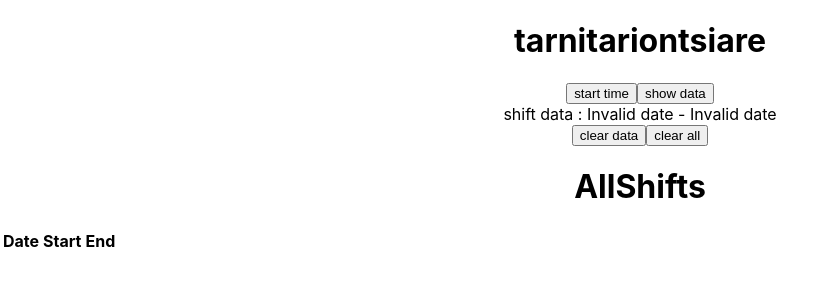
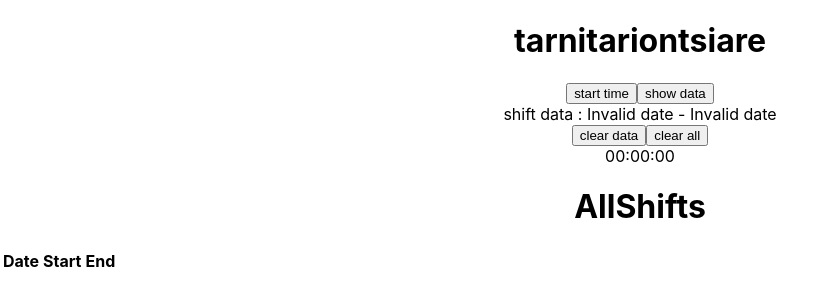
Before and after one commit to leeya018/shift-sign, a React (Create React App) app: page / in a window 1280 px wide. Shown: the top 306 px of the page, without its empty margins (0-835 px from the left). Built offline with nearby package versions, Linux system fonts and the light colour scheme.

Commit message:
timer is running and show a string representation

```diff
--- a/src/App.jsx
+++ b/src/App.jsx
@@ -3,7 +3,6 @@ import './App.css';
 import moment from 'moment'
 
 import AllShifts from './AllShifts'
-import { clear } from '@testing-library/user-event/dist/clear';
 
 let timeInterval = null
 
@@ -15,6 +14,9 @@ function App() {
   const [start, setStart] = useState('')
   const [end, setEnd] = useState('')
   const [timer, setTimer] = useState(0)
+  const [stop, setStop] = useState(false)
+  const [timerStr, setTimerStr] = useState("00:00:00")
+
 
 
   // useEffect(() => {
@@ -43,13 +45,29 @@ function App() {
   //  }, [inShift])
 
   useEffect(() => {
-    if(localStorage.getItem(TIME_OBJ_NAME) == undefined){
-      localStorage.setItem(TIME_OBJ_NAME,"{}")
+    if (localStorage.getItem(TIME_OBJ_NAME) == undefined) {
+      localStorage.setItem(TIME_OBJ_NAME, "{}")
     }
   }, [])
 
+  useEffect(() => {
+    if(stop){
+      setTimer(0)
+      setTimeout(() => {
+        setStop(false)
+      }, 1000);
+    }
+    if (timer && !stop) {
+      setTimeout(() => {
+        setTimer(timer + 1)
+      }, 1000);
+      updateTimerStr(timer)
+    }
+  }, [timer])
 
-  function fetchData(){
+
+
+  function fetchData() {
     let today = new Date()
     let timestr = localStorage.getItem(TIME_OBJ_NAME)
     let timeObject = JSON.parse(timestr)
@@ -57,70 +75,54 @@ function App() {
     setEnd(timeObject[moment(today).format('l')]["end"])
 
   }
-  function clearData(){
-    localStorage.setItem(TIME_OBJ_NAME,'')
-    localStorage.setItem('inShift',false)
+  function clearData() {
+    localStorage.setItem(TIME_OBJ_NAME, '')
+    localStorage.setItem('inShift', false)
   }
-  function clearAll(){
+  function clearAll() {
     localStorage.clear()
   }
 
-  // function startTimer(time){
-  //   setTimer(moment(new Date()).format('LTS'))
-  //   timeInterval = setInterval(() => {
-  //     var timer = duration, minutes, seconds;
-  //     let currTime = moment(new Date()).format('LTS') // change by moment
-  //     setTimer(currTime)
-  //   }, 1000);
 
-    function startTimer() {
-      timeInterval = setInterval(function () {
-      setTimer(timer + 1)
-      }, 1000);
-
-  }
-
-  function stopTimer(){
-    clearInterval(timeInterval)
-    setTimer(0)
-  }
-  function updateTime(){
+  function updateTime() {
     let timestr = localStorage.getItem(TIME_OBJ_NAME)
     let timeObject = JSON.parse(timestr)
     let todayKey = moment(new Date()).format('l')
-    if(timeObject[todayKey] == undefined){
+    if (timeObject[todayKey] == undefined) {
       timeObject[todayKey] = {}
     }
-    if(inShift){
+    if (inShift) {
       timeObject[todayKey]["end"] = moment(new Date()).format('LTS')
-      stopTimer()
-    }else{
-      let startTime =new Date()
+      setStop(true)
+    } else {
+      let startTime = new Date()
       timeObject[todayKey]["start"] = moment(startTime).format('LTS')
-      startTimer(startTime)
+      setTimer(1)
 
     }
-    localStorage.setItem(TIME_OBJ_NAME,JSON.stringify(timeObject))
+    localStorage.setItem(TIME_OBJ_NAME, JSON.stringify(timeObject))
 
     setInShift(!inShift)
   }
 
-  function getTimeStr(){
-    let minutes, seconds
-      minutes = parseInt(timer / 60, 10)
-      seconds = parseInt(timer % 60, 10);
+  function updateTimerStr(time) {
+    let minutes, seconds, hours
+    minutes = parseInt(time / 60, 10)
+    seconds = parseInt(time % 60, 10);
+    hours = parseInt(time / 3600, 10);
 
-      minutes = minutes < 10 ? "0" + minutes : minutes;
-      seconds = seconds < 10 ? "0" + seconds : seconds;
+    minutes = minutes < 10 ? "0" + minutes : minutes;
+    seconds = seconds < 10 ? "0" + seconds : seconds;
+    hours = hours < 10 ? "0" + hours : hours;
 
-    return minutes + ":" + seconds
+    setTimerStr(`${hours}:${minutes}:${seconds}`)
   }
 
   return (
     <div className="App">
       <h1>tarnitariontsiare</h1>
 
-      <button onClick={updateTime}>{inShift? 'stop time ' : 'start time'}</button>
+      <button onClick={updateTime}>{inShift ? 'stop time ' : 'start time'}</button>
       <button onClick={fetchData}>show data</button>
       <div>
         {`shift data : ${moment(start).format('LLL')} - ${moment(end).format('LLL')}`}
@@ -128,9 +130,10 @@ function App() {
       <button onClick={clearData}>clear data </button>
       <button onClick={clearAll}>clear all </button>
       <div>
-        <span>{timer!==0 && `time in shift : ${ getTimeStr() }`}</span>
+        <span>{timerStr}</span>
       </div>
-      <AllShifts timer={timer}/>
+      <AllShifts timer={timer} />
+      {/* <span>{counter}</span> */}
 
     </div>
   );
```
Also changed, not shown: src/Test.jsx (deleted).
